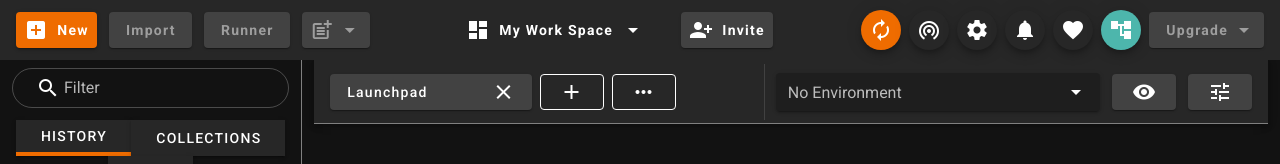
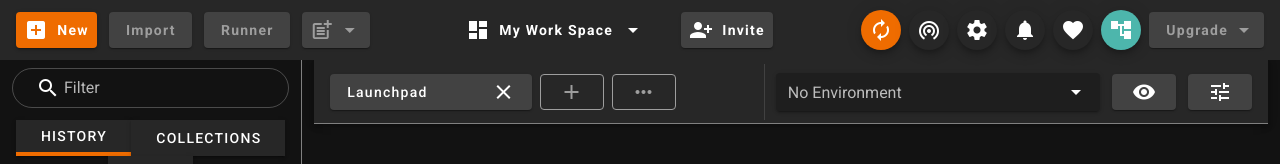
Before and after one commit to Abir-Bouhriz/Postman-UI-Clone, a Vue app: page / in a window 1280 px wide. Shown: the top 164 px of the page. Built offline with nearby package versions, Linux system fonts and the light colour scheme.

Commit message:
final touches

```diff
--- a/src/views/Home.vue
+++ b/src/views/Home.vue
@@ -3,7 +3,7 @@
     <v-app>
       <v-row>
         <v-col cols="12" lg="3" >
-          <div class="px-3" style="background:#121212; border-right:1px solid grey; height: 1200px;">
+          <div class="px-3" style="background:#121212; border-right:1px solid grey; height: 2100px;">
             <v-text-field
               outlined rounded hide-details dense
               label="Filter"
@@ -49,10 +49,10 @@
                 <span class="text-capitalize">Launchpad</span>
                 <v-icon class="pl-16">close</v-icon>
               </v-btn>
-              <v-btn outlined class="ml-2">
+              <v-btn outlined class="ml-2" color="grey">
                 <v-icon>add</v-icon>
               </v-btn>
-              <v-btn outlined class="ml-2">
+              <v-btn outlined class="ml-2" color="grey">
                 <v-icon>more_horiz</v-icon>
               </v-btn>
 
```
